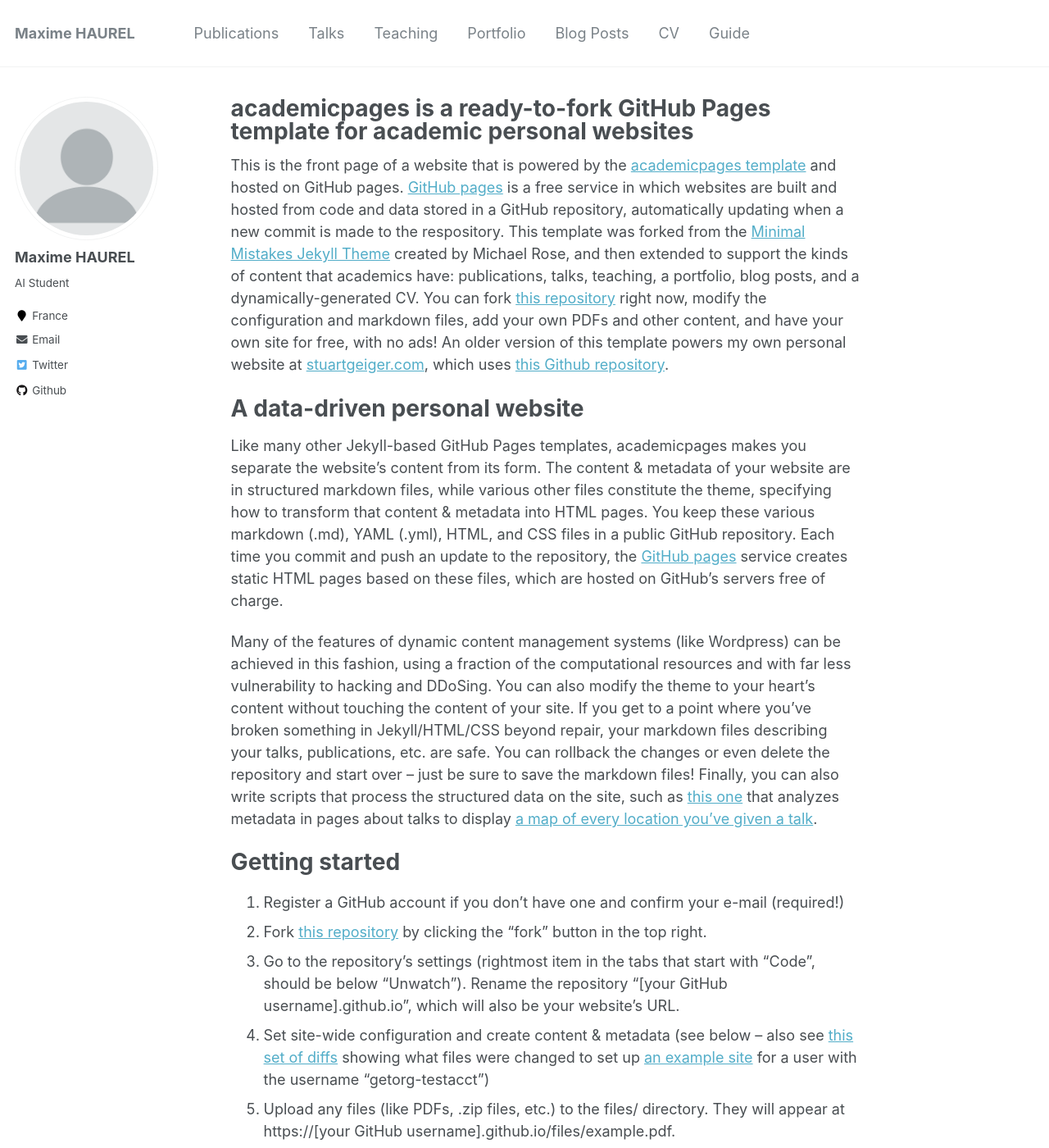
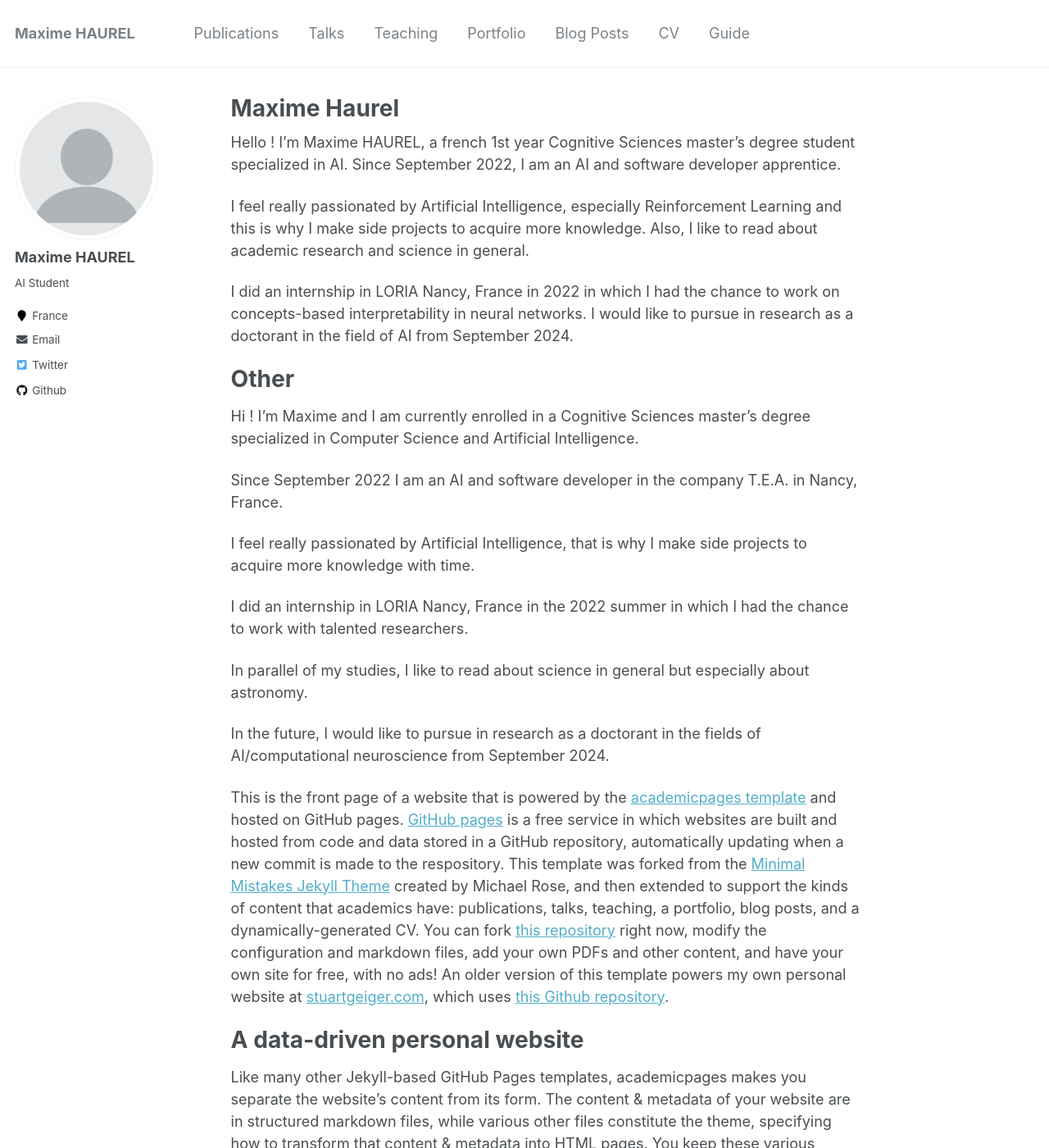
Before and after one commit to MHaurel/mhaurel.github.io, a Jekyll site: the page built from _pages/about.md, in a window 1280 px wide and 1400 px high. Shown: the whole window at 82% size. Built offline with Jekyll 4.4.1, drawn with Linux system fonts in a browser that asks for light colours.

Commit message:
Update short bio

```diff
--- a/_pages/about.md
+++ b/_pages/about.md
@@ -1,12 +1,37 @@
 ---
 permalink: /
-title: "academicpages is a ready-to-fork GitHub Pages template for academic personal websites"
+title: "Maxime Haurel"
 excerpt: "About me"
 author_profile: true
 redirect_from:
   - /about/
   - /about.html
 ---
+
+Hello ! I'm Maxime HAUREL, a french 1st year Cognitive Sciences master's degree student specialized in AI. Since September 2022, I am an AI and software developer apprentice.
+
+I feel really passionated by Artificial Intelligence, especially Reinforcement Learning and this is why I make side projects to acquire more knowledge. Also, I like to read about academic research and science in general.
+
+I did an internship in LORIA Nancy, France in 2022 in which I had the chance to work on concepts-based interpretability in neural networks.
+I would like to pursue in research as a doctorant in the field of AI from September 2024.
+
+Other
+=====
+
+
+
+Hi ! I'm Maxime and I am currently enrolled in a Cognitive Sciences master's degree specialized in Computer Science and Artificial Intelligence.
+
+Since September 2022 I am an AI and software developer in the company T.E.A. in Nancy, France.
+
+I feel really passionated by Artificial Intelligence, that is why I make side projects to acquire more knowledge with time.
+
+I did an internship in LORIA Nancy, France in the 2022 summer in which I had the chance to work with talented researchers.
+
+In parallel of my studies, I like to read about science in general but especially about astronomy.
+
+In the future, I would like to pursue in research as a doctorant in the fields of AI/computational neuroscience from September 2024.
+
 
 This is the front page of a website that is powered by the [academicpages template](https://github.com/academicpages/academicpages.github.io) and hosted on GitHub pages. [GitHub pages](https://pages.github.com) is a free service in which websites are built and hosted from code and data stored in a GitHub repository, automatically updating when a new commit is made to the respository. This template was forked from the [Minimal Mistakes Jekyll Theme](https://mmistakes.github.io/minimal-mistakes/) created by Michael Rose, and then extended to support the kinds of content that academics have: publications, talks, teaching, a portfolio, blog posts, and a dynamically-generated CV. You can fork [this repository](https://github.com/academicpages/academicpages.github.io) right now, modify the configuration and markdown files, add your own PDFs and other content, and have your own site for free, with no ads! An older version of this template powers my own personal website at [stuartgeiger.com](http://stuartgeiger.com), which uses [this Github repository](https://github.com/staeiou/staeiou.github.io).
 
```
